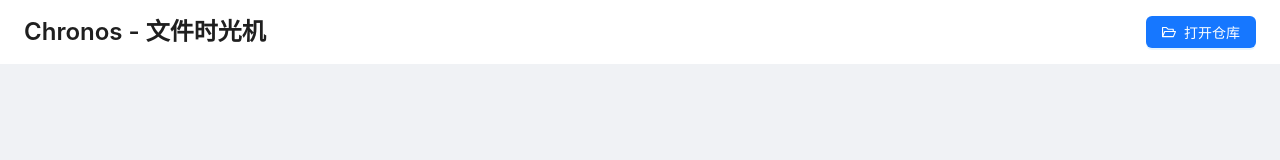
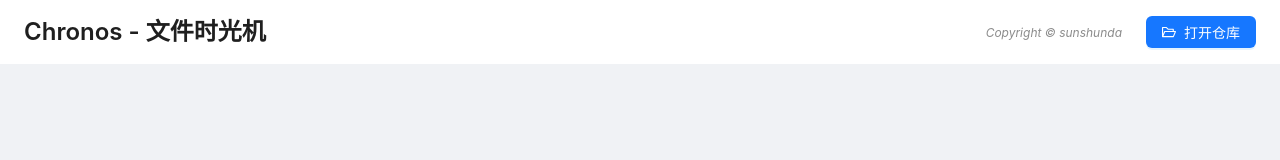
Before and after one commit to steven780-sudo/vibecoding, a React (Vite) app in the folder frontend/: page / in a window 1280 px wide. Shown: the top 160 px of the page. Built offline with nearby package versions, Linux system fonts and the light colour scheme.

Commit message:
docs: 更新README和发布文档v1.0

```diff
--- a/frontend/src/App.tsx
+++ b/frontend/src/App.tsx
@@ -142,6 +142,18 @@ function App() {
           )}
         </Space>
 
+        <Space size="large">
+          <Text
+            type="secondary"
+            style={{
+              fontSize: '12px',
+              fontStyle: 'italic',
+              color: '#8c8c8c'
+            }}
+          >
+            Copyright © sunshunda
+          </Text>
+
           <Space>
             {repoInitialized && (
               <>
@@ -173,6 +185,7 @@ function App() {
                 打开仓库
               </Button>
             )}
+          </Space>
         </Space>
       </Header>
 
```
Also changed, not shown: 3 other files (tests, documents, lock files or other folders). Lines whose indentation alone changed are shown as unchanged.
